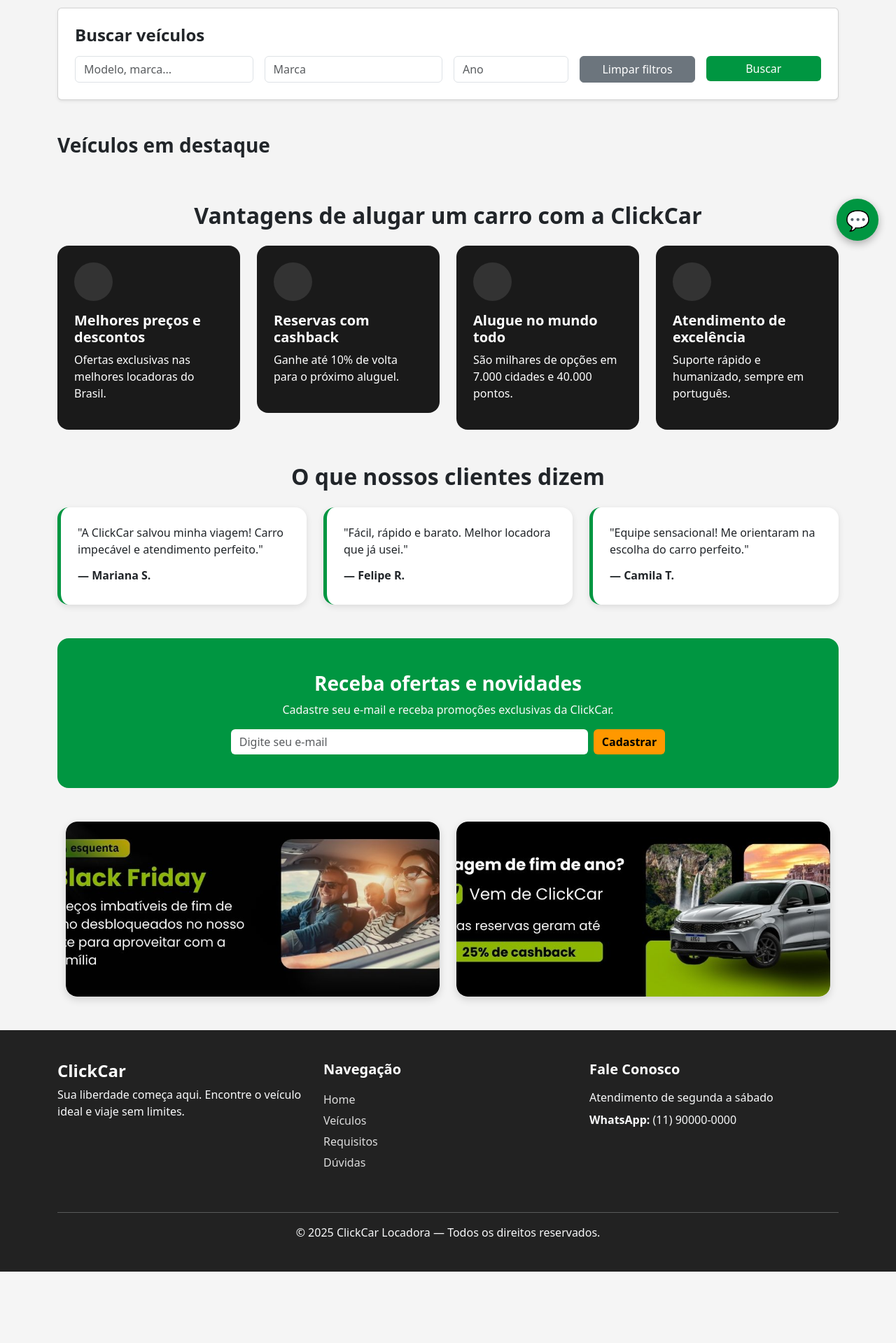
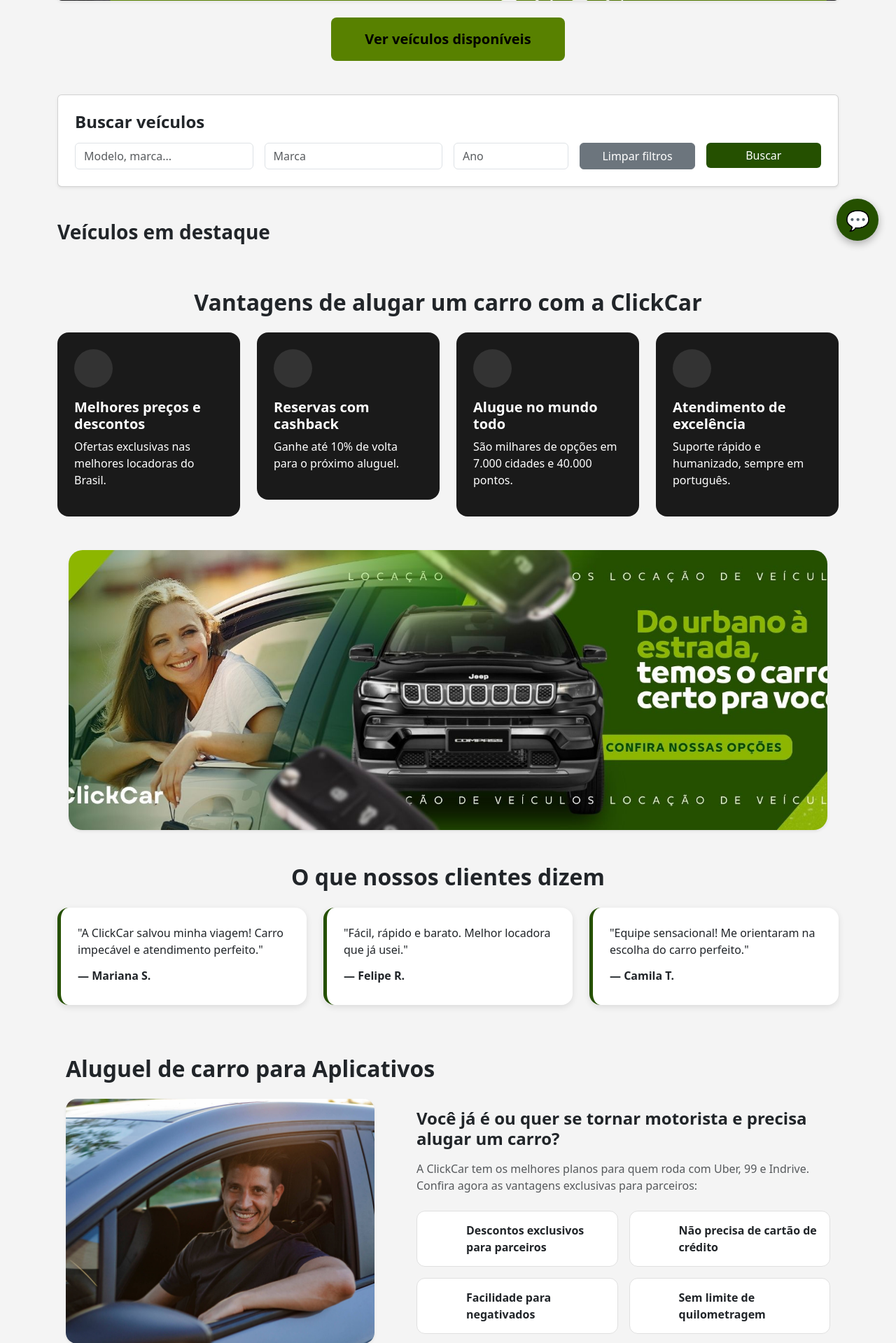
Before and after one commit to locacao-4bimestre/clickcar, a Flask app: page / in a window 1280 px wide. Shown: the part 431-2350 px from the top of the page at 70% size. Before the commit the page ends 2248 px from the top, so only its background shows below. Run offline with Flask 3, Linux system fonts and the light colour scheme; data that the repository does not hold is empty; parts of the project's set-up code (start-up, migrations or seed data) failed here and were passed over.

Commit message:
feat: new banner and changes

```diff
--- a/static/css/style.css
+++ b/static/css/style.css
@@ -129,7 +129,7 @@
         font-size: 15px;
     }
     .main-nav {
-        background-color: #009641;
+        background-color: #255000;
         padding: 12px 0;
     }
 
@@ -253,7 +253,7 @@
     }
 
     #chat-send:hover {
-        background: #007c37;
+        background: #255000;
     }
     @keyframes slideUp {
         from {
@@ -460,3 +460,27 @@
     box-shadow: 0 4px 15px black; /* Um brilho verde suave */
     transform: translateY(-3px); /* Levanta um pouco */
 }
+
+/* =========================================
+   AJUSTE DE CORES DA MARCA (BOOTSTRAP OVERRIDE)
+   ========================================= */
+
+.btn-success {
+    background-color: var(--primary-green) !important;
+    border-color: var(--primary-green) !important;
+    color: white;
+    transition: 0.2s;
+}
+
+
+.btn-success:hover {
+    background-color: #007c37 !important;
+    border-color: #007c37 !important;
+    transform: translateY(-2px);
+    box-shadow: 0 4px 10px rgba(0, 150, 65, 0.3);
+}
+
+
+.text-success {
+    color: var(--primary-green) !important;
+}
--- a/templates/base.html
+++ b/templates/base.html
@@ -10,8 +10,8 @@
 
     <style>
         :root {
-            --primary-green: #009641;
-            --yellow: #ff9800;
+            --primary-green: #255000;
+            --yellow: #588100;
             --light-gray: #F4F4F4;
             --dark: #333;
         }
@@ -39,7 +39,7 @@
         }
 
         .btn-primary:hover {
-            background-color: #007c37;
+            background-color: #255000;
         }
 
         .btn-warning {
@@ -68,8 +68,10 @@
 <nav class="navbar navbar-expand-lg main-nav shadow-sm">
     <div class="container">
 
-        <a class="navbar-brand fs-3 fw-bold" href="{{ url_for('main.index') }}">
-            Click<span class="highlight">Car</span>
+        <a class="navbar-brand py-0" href="{{ url_for('main.index') }}">
+            <img src="{{ url_for('static', filename='img/logo.png') }}"
+                alt="ClickCar Logo"
+                style="max-height: 45px; width: auto;">
         </a>
 
         <button class="navbar-toggler bg-light" type="button" data-bs-toggle="collapse" data-bs-target="#menu">
--- a/templates/email/base.html
+++ b/templates/email/base.html
@@ -9,13 +9,13 @@
         body { margin: 0; padding: 0; background-color: #f4f4f4; font-family: 'Helvetica Neue', Helvetica, Arial, sans-serif; }
         .wrapper { width: 100%; table-layout: fixed; background-color: #f4f4f4; padding-bottom: 40px; }
         .main-table { background-color: #ffffff; margin: 0 auto; width: 100%; max-width: 600px; border-spacing: 0; font-family: sans-serif; color: #333333; border-radius: 8px; overflow: hidden; box-shadow: 0 4px 10px rgba(0,0,0,0.05); }
-        .header { background-color: #009641; padding: 25px; text-align: center; }
+        .header { background-color: #255000; padding: 25px; text-align: center; }
         .header h1 { color: #ffffff; margin: 0; font-size: 24px; font-weight: 800; letter-spacing: 1px; }
         .content { padding: 30px; }
         .footer { background-color: #333333; padding: 20px; text-align: center; color: #888888; font-size: 12px; }
         .footer a { color: #8fce00; text-decoration: none; }
-        .btn { display: inline-block; padding: 12px 24px; background-color: #009641; color: #ffffff; text-decoration: none; border-radius: 5px; font-weight: bold; margin-top: 10px; }
-        .btn:hover { background-color: #007c37; }
+        .btn { display: inline-block; padding: 12px 24px; background-color: #255000; color: #ffffff; text-decoration: none; border-radius: 5px; font-weight: bold; margin-top: 10px; }
+        .btn:hover { background-color: #255000; }
     </style>
 </head>
 <body>
--- a/templates/index.html
+++ b/templates/index.html
@@ -4,16 +4,19 @@
 {% block content %}
 
 
-<div class="text-center p-5 rounded shadow-sm mb-4"
-     style="background: linear-gradient(rgba(0,150,65,0.75), rgba(0,150,65,0.75)), url('https://images.unsplash.com/photo-1503376780353-7e6692767b70?w=1200');
-            background-size: cover; background-position: center; color: white;">
+<div class="mb-5">
+    <a href="{{ url_for('main.listar_veiculos') }}">
+        <img src="{{ url_for('static', filename='img/banner-home.jpg') }}"
+             alt="Banner Principal ClickCar"
+             class="img-fluid w-100 rounded shadow-sm"
+             style="object-fit: cover; min-height: 300px;">
+    </a>
 
-    <h1 class="fw-bold display-4">Alugue seu carro com praticidade</h1>
-    <p class="lead">Os melhores veículos, com o melhor preço e atendimento rápido.</p>
-
-    <a href="{{ url_for('main.listar_veiculos') }}" class="btn btn-warning btn-lg mt-3 fw-bold btn-home-cta">
-        Ver veículos disponíveis
-    </a>
+    <div class="text-center mt-4">
+        <a href="{{ url_for('main.listar_veiculos') }}" class="btn btn-warning btn-lg fw-bold btn-home-cta px-5 py-3">
+            Ver veículos disponíveis
+        </a>
+    </div>
 </div>
 
 
@@ -114,6 +117,13 @@
 
     </div>
 </section>
+
+<div class="container-fluid px-3 my-5"> <img src="{{ url_for('static', filename='img/banner-meio.jpg') }}"
+         alt="Viaje com a ClickCar"
+         class="img-fluid w-100 shadow-sm"
+         style="object-fit: cover; height: 400px; border-radius: 20px;">
+</div>
+
 <section class="mt-5 mb-5">
     <h2 class="fw-bold text-center mb-4">O que nossos clientes dizem</h2>
 
@@ -142,6 +152,94 @@
 
     </div>
 </section>
+
+<section class="container my-5 py-4">
+    <h2 class="fw-bold mb-4">Aluguel de carro para Aplicativos</h2>
+
+    <div class="row align-items-center">
+
+        <div class="col-lg-5 mb-4 mb-lg-0">
+            <img src="{{ url_for('static', filename='img/motorista-uber.jpg') }}"
+                alt="Motorista ClickCar"
+                class="img-fluid rounded-4 shadow-sm w-100"
+                style="object-fit: cover; height: 100%; min-height: 350px;">
+        </div>
+
+        <div class="col-lg-7 ps-lg-5">
+            <h4 class="fw-bold mb-3">Você já é ou quer se tornar motorista e precisa alugar um carro?</h4>
+            <p class="text-muted mb-4">
+                A ClickCar tem os melhores planos para quem roda com Uber, 99 e Indrive.
+                Confira agora as vantagens exclusivas para parceiros:
+            </p>
+
+            <div class="row g-3">
+
+                <div class="col-md-6">
+                    <div class="benefit-app-card">
+                        <div class="icon-box">
+                            <i class="bi bi-tag-fill"></i>
+                        </div>
+                        <span class="fw-semibold">Descontos exclusivos para parceiros</span>
+                    </div>
+                </div>
+
+                <div class="col-md-6">
+                    <div class="benefit-app-card">
+                        <div class="icon-box">
+                            <i class="bi bi-credit-card-2-front-fill"></i>
+                        </div>
+                        <span class="fw-semibold">Não precisa de cartão de crédito</span>
+                    </div>
+                </div>
+
+                <div class="col-md-6">
+                    <div class="benefit-app-card">
+                        <div class="icon-box">
+                            <i class="bi bi-cash-coin"></i>
+                        </div>
+                        <span class="fw-semibold">Facilidade para negativados</span>
+                    </div>
+                </div>
+
+                <div class="col-md-6">
+                    <div class="benefit-app-card">
+                        <div class="icon-box">
+                            <i class="bi bi-speedometer"></i>
+                        </div>
+                        <span class="fw-semibold">Sem limite de quilometragem</span>
+                    </div>
+                </div>
+
+            </div>
+        </div>
+    </div>
+</section>
+
+<style>
+    .benefit-app-card {
+        display: flex;
+        align-items: center;
+        background-color: #ffffff;
+        border: 1px solid #e0e0e0;
+        border-radius: 12px;
+        padding: 15px;
+        height: 100%;
+        transition: 0.2s ease;
+    }
+
+    .benefit-app-card:hover {
+        border-color: var(--primary-green);
+        box-shadow: 0 4px 12px rgba(0, 150, 65, 0.15);
+        transform: translateY(-3px);
+    }
+
+    .benefit-app-card .icon-box {
+        font-size: 24px;
+        color: var(--primary-green);
+        margin-right: 15px;
+        min-width: 40px;
+    }
+</style>
 
 
 <section class="newsletter-section mt-5 p-5 rounded-4 text-center">
```
Also changed, not shown: static/img/banner-home.jpg (added), static/img/banner-meio.jpg (added), static/img/logo.png (added), static/img/motorista-uber.jpg (added).
